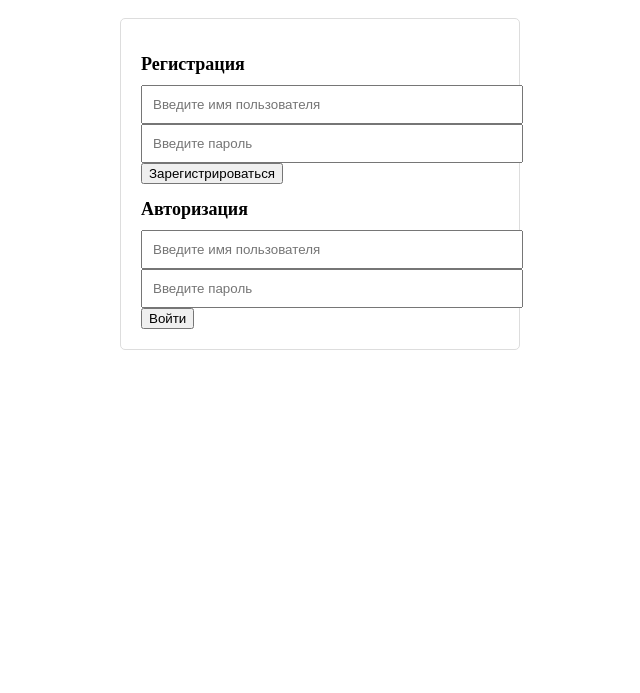
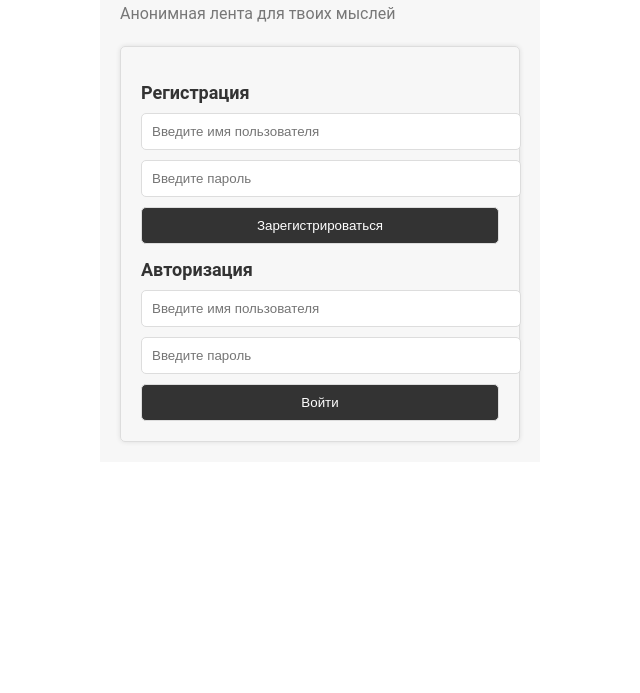
Before and after one commit to silverthg/anonim-chat, a website: page frontend/index.html in a window 1280 px wide. Shown: the part 107-800 px from the top of the page, without its empty margins (320-960 px from the left). Drawn offline with Linux system fonts and the light colour scheme.

Commit message:
Design improvement

```diff
--- a/frontend/index.html
+++ b/frontend/index.html
@@ -9,7 +9,7 @@
 <body>
   <div class="container">
     <h1>AnonFeed</h1>
-    <p>Анонимная лента для твоих мыслей</p>
+    <p class="description">Анонимная лента для твоих мыслей</p>
     <div class="auth-form">
       <h2>Регистрация</h2>
       <form id="register-form" action="/api/register" method="post">
--- a/frontend/style.css
+++ b/frontend/style.css
@@ -3,18 +3,23 @@
   max-width: 400px;
   margin: 0 auto;
   padding: 20px;
+  font-family: 'Roboto', sans-serif;
+  background-color: #f7f7f7;
 }
 
 /* Стили для заголовка */
-  h1 {
+.title {
   font-size: 24px;
   margin-bottom: 10px;
+  color: #333;
 }
 
 /* Стили для описания */
-  p {
+.description {
   font-size: 16px;
   margin-bottom: 20px;
+  color: #777;
+  line-height: 1.5;
 }
 
 /* Стили для формы авторизации */
@@ -22,16 +27,39 @@
   border: 1px solid #ddd;
   padding: 20px;
   border-radius: 5px;
+  box-shadow: 0 0 5px rgba(0, 0, 0, 0.1);
 }
 
 /* Стили для заголовков формы */
 .auth-form h2 {
   font-size: 18px;
   margin-bottom: 10px;
+  color: #333;
 }
 
 /* Стили для полей ввода */
 .auth-form input {
   width: 100%;
   padding: 10px;
+  border: 1px solid #ddd;
+  border-radius: 5px;
+  margin-bottom: 10px;
 }
+
+/* Стили для кнопки */
+.auth-form button {
+  width: 100%;
+  padding: 10px;
+  border: 1px solid #ddd;
+  border-radius: 5px;
+  background-color: #333;
+  color: #fff;
+  cursor: pointer;
+}
+
+/* Медиазапросы */
+@media (max-width: 768px) {
+  .container {
+    max-width: 100%;
+  }
+}
```
Lines whose indentation alone changed are shown as unchanged.
